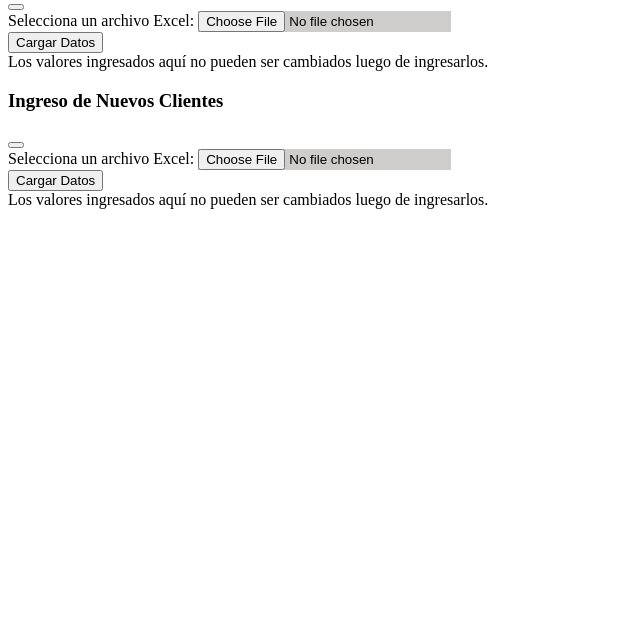
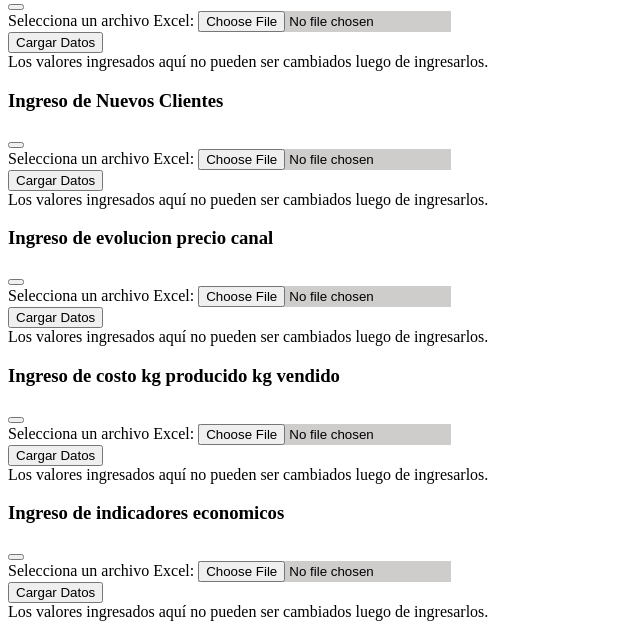
Before and after one commit to sheriffrude/centrodeservicios, a Django app: page /adminfinan/ in a window 1280 px wide. Shown: the part 341-970 px from the top of the page, without its empty margins (0-640 px from the left). Before the commit the page ends 550 px from the top, so only its background shows below. Run offline with Django 5.2, Linux system fonts and the light colour scheme; the visitor is signed in with stand-in values (Sample User, id 1); parts of the project's set-up code (start-up, migrations or seed data) failed here and were passed over; some libraries are stand-ins or nearby versions.

Commit message:
cargue de archivos en CS

```diff
--- a/centrodeservicios/urls.py
+++ b/centrodeservicios/urls.py
@@ -87,8 +87,9 @@ urlpatterns = [
     path('cargar_excel_compramed/', views.cargar_excel_compramed, name='cargar_excel_compramed'),
     path('cargar_excel_preciocanal/', views.cargar_excel_preciocanal, name='cargar_excel_preciocanal'),
     path('cargar_excel_clientes/', views.cargar_excel_clientes, name='cargar_excel_clientes'),
-
-
+    path('cargar_excel_evolucion_precio_canal/', views.cargar_excel_evolucion_precio_canal, name='cargar_excel_evolucion_precio_canal'),
+    path('cargar_excel_costo_kg_producido_kg_vendido/', views.cargar_excel_costo_kg_producido_kg_vendido, name='cargar_excel_costo_kg_producido_kg_vendido'),
+    path('cargar_excel_indicadores_economicos/', views.cargar_excel_indicadores_economicos, name='cargar_excel_indicadores_economicos'),
 
     path('financiera/', views.financiera, name='financiera'),
     path('repoprove/', views.repoprove, name='repoprove'),
--- a/login/templates/gestionadminfinan.html
+++ b/login/templates/gestionadminfinan.html
@@ -126,3 +126,90 @@
   </div>
 </body>
 </html>
+<!------------------------------------------------------- carga 4to excel  -------------------------->
+   <div class="card card-default  collapsed collapsed-card">
+    <div class="card-header bg-dark" data-card-widget="collapse">
+      <h3 class="card-title">Ingreso de evolucion precio canal</h3>
+
+      <div class="card-tools">
+        <button type="button" class="btn btn-tool"><i class="fas fa-minus"></i></button>
+      </div>
+    </div>
+    <!-- /.card-header -->
+    <div class="card-body">
+      <div class="row">
+        <div class="col-md-6">
+          <form method="post" action="{% url 'cargar_excel_evolucion_precio_canal' %}" enctype="multipart/form-data">
+            {% csrf_token %}
+            <label for="archivo_excel">Selecciona un archivo Excel:</label>
+            <input class="btn btn-info1" type="file" name="archivo_excel" accept=".xlsx, .xls">
+            <br>
+            <button class="btn bg-gradient-primary "  type="submit">Cargar Datos</button>
+          </form>
+        </div>
+      </div>
+      <div class="card-footer">
+        Los valores ingresados aquí no pueden ser cambiados luego de ingresarlos.
+      </div>
+    </div>
+  </div>
+</body>
+</html>
+<!------------------------------------------------------- carga 5to excel  -------------------------->
+   <div class="card card-default  collapsed collapsed-card">
+    <div class="card-header bg-dark" data-card-widget="collapse">
+      <h3 class="card-title">Ingreso de costo kg producido kg vendido</h3>
+
+      <div class="card-tools">
+        <button type="button" class="btn btn-tool"><i class="fas fa-minus"></i></button>
+      </div>
+    </div>
+    <!-- /.card-header -->
+    <div class="card-body">
+      <div class="row">
+        <div class="col-md-6">
+          <form method="post" action="{% url 'cargar_excel_costo_kg_producido_kg_vendido' %}" enctype="multipart/form-data">
+            {% csrf_token %}
+            <label for="archivo_excel">Selecciona un archivo Excel:</label>
+            <input class="btn btn-info1" type="file" name="archivo_excel" accept=".xlsx, .xls">
+            <br>
+            <button class="btn bg-gradient-primary "  type="submit">Cargar Datos</button>
+          </form>
+        </div>
+      </div>
+      <div class="card-footer">
+        Los valores ingresados aquí no pueden ser cambiados luego de ingresarlos.
+      </div>
+    </div>
+  </div>
+</body>
+</html>
+<!------------------------------------------------------- carga 6to excel  -------------------------->
+   <div class="card card-default  collapsed collapsed-card">
+    <div class="card-header bg-dark" data-card-widget="collapse">
+      <h3 class="card-title">Ingreso de indicadores economicos</h3>
+
+      <div class="card-tools">
+        <button type="button" class="btn btn-tool"><i class="fas fa-minus"></i></button>
+      </div>
+    </div>
+    <!-- /.card-header -->
+    <div class="card-body">
+      <div class="row">
+        <div class="col-md-6">
+          <form method="post" action="{% url 'cargar_excel_indicadores_economicos' %}" enctype="multipart/form-data">
+            {% csrf_token %}
+            <label for="archivo_excel">Selecciona un archivo Excel:</label>
+            <input class="btn btn-info1" type="file" name="archivo_excel" accept=".xlsx, .xls">
+            <br>
+            <button class="btn bg-gradient-primary "  type="submit">Cargar Datos</button>
+          </form>
+        </div>
+      </div>
+      <div class="card-footer">
+        Los valores ingresados aquí no pueden ser cambiados luego de ingresarlos.
+      </div>
+    </div>
+  </div>
+</body>
+</html>
--- a/login/views.py
+++ b/login/views.py
@@ -1308,7 +1308,7 @@ def cargar_excel_inideco(request):
     return render(request, '/home/')
 # ----------------------------------------------------------------------------------------------------------------
 #-----------------------------------------------------------------------------------------------------------------
-#--------------------------------- CARGA DE----G Admin Financiera ------------------------------------------------
+#--------------------------------- CARGA DE----Gestion Admin Financiera ------------------------------------------------
 #-----------------------------------------------------------------------------------------------------------------
 #-------- vista para el cargue de excel en  Compras Materia Prima ------------------------------------------------
 
@@ -1504,9 +1504,94 @@ def cargar_excel_clientes(request):
             messages.error(request, f'Se ha producido un error inesperado: {str(e)}')
         return redirect('home')
     return render(request, '/home/')
-
-
-
+#------ vista para el cargue de excel en Evolucion Precio Canal----------------------------------------------
+@never_cache
+@login_required
+def cargar_excel_evolucion_precio_canal(request):
+    if request.method == 'POST':
+        try:
+            archivo_excel = request.FILES['archivo_excel']
+            wb = openpyxl.load_workbook(archivo_excel)
+            ws = wb.active
+            guid = str(uuid4())
+            usuario = request.user
+            # Abre una conexión a la base de datos b_gc
+            with connections['B_GAF'].cursor() as cursor:
+                for row in ws.iter_rows(min_row=2):
+                    FECHA_REPORTE,PRECIO_PROM_CANAL_FRIA,PRECIO_PROM_KG_GRANJA,CANTIDAD_CERDOS_VENDIDOS = row
+                    # Ejecuta una consulta SQL para insertar los datos en la tabla compromiso_mes
+                    cursor.execute(
+                        'INSERT INTO evolucion_precio_canal ( FECHA_REPORTE,PRECIO_PROM_CANAL_FRIA,PRECIO_PROM_KG_GRANJA,CANTIDAD_CERDOS_VENDIDOS,GUID,USUARIO) VALUES (%s, %s,%s, %s, %s, %s)',
+                        ( FECHA_REPORTE.value,PRECIO_PROM_CANAL_FRIA.value,PRECIO_PROM_KG_GRANJA.value,CANTIDAD_CERDOS_VENDIDOS.value,guid,usuario.username)
+                    )
+            messages.success(request, 'Carga de datos en evolucion_precio_canal exitosa')
+        except KeyError:
+            messages.error(request, 'No se ha proporcionado un archivo Excel.')
+        except IntegrityError as e:
+            messages.error(request, f'Error al insertar datos en la base de datos: {str(e)}')
+        except Exception as e:
+            messages.error(request, f'Se ha producido un error inesperado: {str(e)}')
+        return redirect('home')
+    return render(request, '/home/')
+#------ vista para el cargue de excel en costo_kg_producido_kg_vendido----------------------------------------------
+@never_cache
+@login_required
+def cargar_excel_costo_kg_producido_kg_vendido(request):
+    if request.method == 'POST':
+        try:
+            archivo_excel = request.FILES['archivo_excel']
+            wb = openpyxl.load_workbook(archivo_excel)
+            ws = wb.active
+            guid = str(uuid4())
+            usuario = request.user
+            # Abre una conexión a la base de datos b_gc
+            with connections['B_GAF'].cursor() as cursor:
+                for row in ws.iter_rows(min_row=2):
+
+                    FECHA_REPORTE,TONELADAS_PRODUCIDAS,COSTO_PROMEDIO_PRO,TONELADAS_VENDIDAS,VALOR_PROMEDIO_VENTA_KG,MARGEN_BRUTO = row
+                    # Ejecuta una consulta SQL para insertar los datos en la tabla compromiso_mes
+                    cursor.execute(
+                        'INSERT INTO costo_kg_producido_kg_vendido ( FECHA_REPORTE,TONELADAS_PRODUCIDAS,COSTO_PROMEDIO_PRO,TONELADAS_VENDIDAS,VALOR_PROMEDIO_VENTA_KG,MARGEN_BRUTO,GUID,USUARIO) VALUES (%s, %s,%s, %s, %s, %s, %s, %s)',
+                        ( FECHA_REPORTE.value,TONELADAS_PRODUCIDAS.value,COSTO_PROMEDIO_PRO.value,TONELADAS_VENDIDAS.value,VALOR_PROMEDIO_VENTA_KG.value,MARGEN_BRUTO.value,guid,usuario.username)
+                    )
+            messages.success(request, 'Carga de datos en costo_kg_producido_kg_vendido exitosa')
+        except KeyError:
+            messages.error(request, 'No se ha proporcionado un archivo Excel.')
+        except IntegrityError as e:
+            messages.error(request, f'Error al insertar datos en la base de datos: {str(e)}')
+        except Exception as e:
+            messages.error(request, f'Se ha producido un error inesperado: {str(e)}')
+        return redirect('home')
+    return render(request, '/home/')
+#------ vista para el cargue de excel en indicadores_economicos----------------------------------------------
+@never_cache
+@login_required
+def cargar_excel_indicadores_economicos(request):
+    if request.method == 'POST':
+        try:
+            archivo_excel = request.FILES['archivo_excel']
+            wb = openpyxl.load_workbook(archivo_excel)
+            ws = wb.active
+            guid = str(uuid4())
+            usuario = request.user
+            # Abre una conexión a la base de datos b_gc
+            with connections['B_GAF'].cursor() as cursor:
+                for row in ws.iter_rows(min_row=2):
+                    FECHA_REPORTE,INDICADOR,VALOR,FUENTE,LINK = row
+                    # Ejecuta una consulta SQL para insertar los datos en la tabla compromiso_mes
+                    cursor.execute(
+                        'INSERT INTO indicadores_economicos (FECHA_REPORTE,INDICADOR,VALOR,FUENTE,LINK,GUID,USUARIO) VALUES (%s, %s,%s, %s, %s, %s, %s)',
+                        ( FECHA_REPORTE.value,INDICADOR.value,VALOR.value,FUENTE.value,LINK.value,guid,usuario.username)
+                    )
+            messages.success(request, 'Carga de datos en indicadores_economicos exitosa')
+        except KeyError:
+            messages.error(request, 'No se ha proporcionado un archivo Excel.')
+        except IntegrityError as e:
+            messages.error(request, f'Error al insertar datos en la base de datos: {str(e)}')
+        except Exception as e:
+            messages.error(request, f'Se ha producido un error inesperado: {str(e)}')
+        return redirect('home')
+    return render(request, '/home/')
 
 # ------------------------------------------------------------------------------------------------------------------------------
 # ------------------------------------------------------------------------------------------------------------------------------
```
